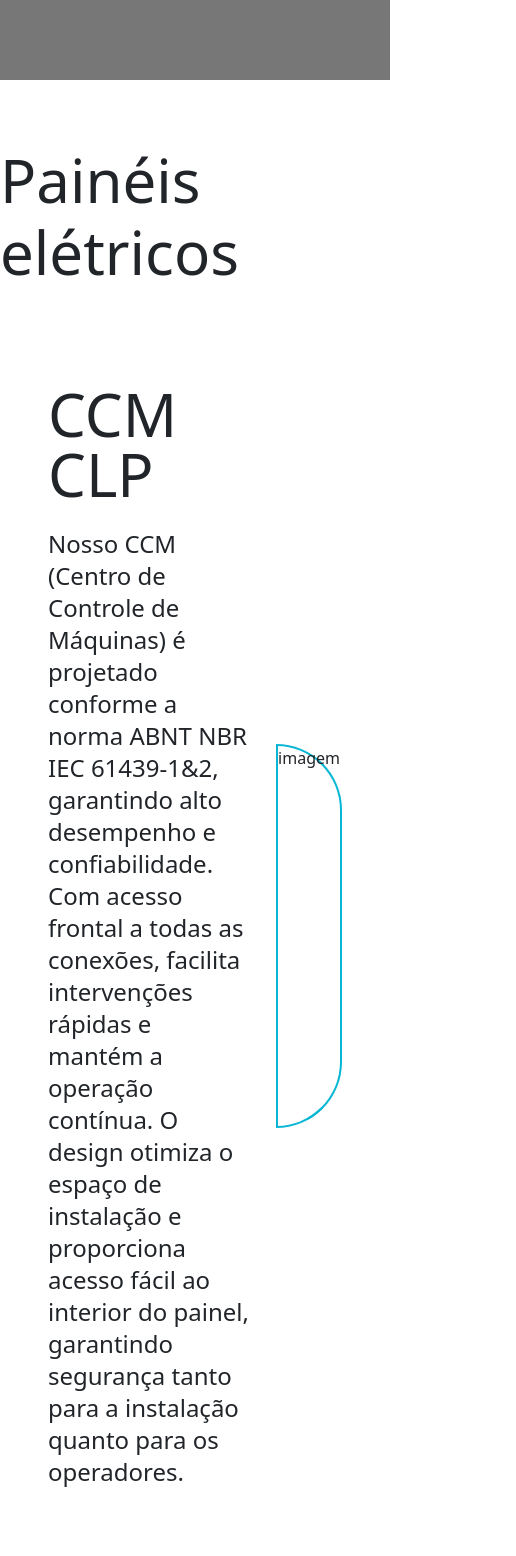
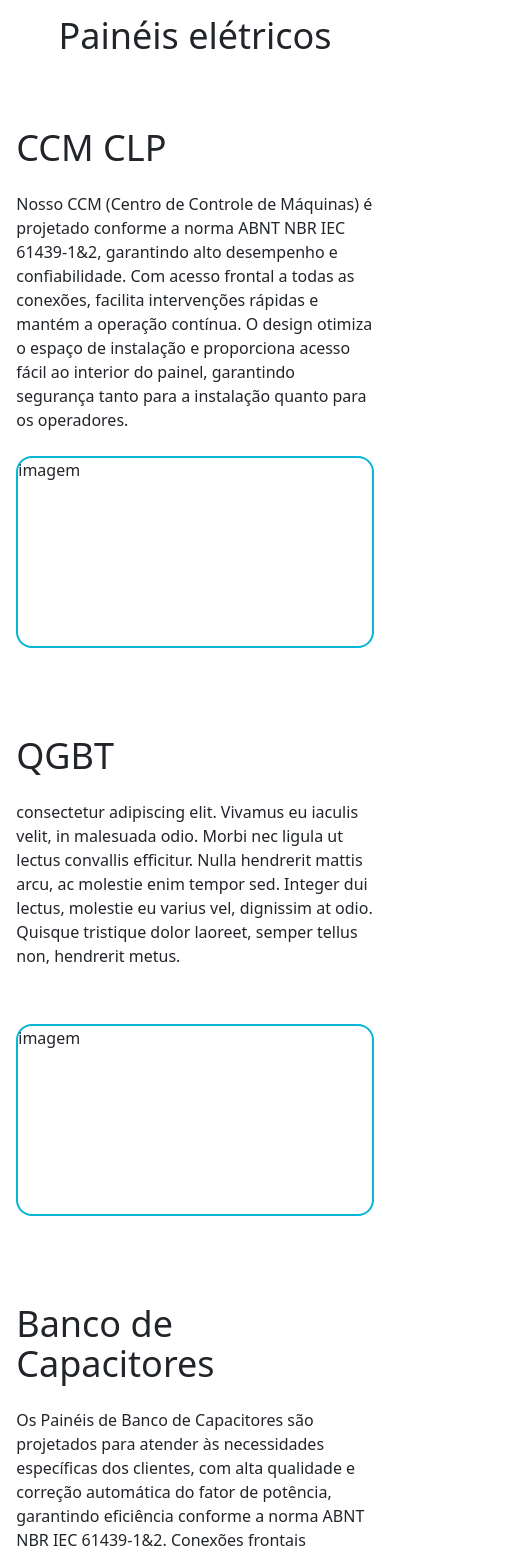
Before and after one commit to PedroOliveira012/zetta-spa, a Vue app: page /panels in a window 390 px wide. Shown: the part 420-1976 px from the top of the page, 516 px wide, since content can reach past the window. Built offline with nearby package versions, Linux system fonts and the light colour scheme.

Commit message:
Melhoria página de Painéis
- Adaptação da responsividade da página de Painéis para o breakpoint xs
- Indentação do svg

```diff
--- a/src/components/panels/panels.vue
+++ b/src/components/panels/panels.vue
@@ -1,109 +1,115 @@
 <template>
     <div class="bg-[#777777] h-96 mb-16
         lg:max-xl:h-80
-        sm:max-lg:h-64">banner</div>
+        xs:max-lg:h-64">banner</div>
     <div class="text-6xl flex justify-center mb-12">
-        <h2>Painéis elétricos</h2>
+        <h2 class="text-6xl xs:max-md:text-4xl text-center mb-6">Painéis elétricos</h2>
     </div>
     <div class="grid gap-4 grid-cols-1 mt-24
-    sm:max-md:gap-1 sm:max-md:mt-0">
+    xs:max-md:gap-1 xs:max-md:mt-0">
         <section class="flex items-center gap-4 m-auto px-12 pb-32 h-full w-full
-        sm:max-lg:flex-col sm:max-lg:pb-24
+        xs:max-lg:flex-col xs:max-lg:pb-8 xs:max-sm:px-0
         ">
-            <div v-motion-slide-visible-once-left :duration="1000" class="lg:w-6/12 relative">
-                <h3 class="text-6xl mb-6">
+            <div v-motion-slide-visible-once-left :duration="1000" class="lg:w-6/12 relative xs:max-sm:w-11/12">
+                <h3 class="text-6xl mb-6 xs:max-sm:text-4xl">
                     CCM CLP
                 </h3>
-                <p class="text-2xl">
+                <p class="text-2xl xs:max-sm:text-base">
                     Nosso CCM (Centro de Controle de Máquinas) é projetado conforme a norma ABNT NBR IEC 61439-1&2, garantindo alto desempenho e confiabilidade. Com acesso frontal a todas as conexões, facilita intervenções rápidas e mantém a operação contínua. O design otimiza o espaço de instalação e proporciona acesso fácil ao interior do painel, garantindo segurança tanto para a instalação quanto para os operadores.
                 </p>
             </div>
             <div v-motion-slide-visible-once-right :duration="1000" class=" border-2 border-cyan-500 rounded-r-full h-96 lg:w-6/12
-            sm:max-lg:h-80 sm:max-lg:rounded-2xl sm:max-lg:w-8/12 sm:max-lg:mx-autosm:max-lg:w-8/12 sm:max-lg:mx-auto">
+            sm:max-lg:h-80 xs:max-lg:rounded-2xl sm:max-lg:w-8/12 sm:max-lg:mx-auto
+            xs:max-sm:h-48 xs:max-sm:w-11/12">
                 <p>imagem</p>
             </div>
         </section>
         <section class="flex items-center gap-4 m-auto px-12 pb-24
-        sm:max-lg:flex-col-reverse sm:max-lg:mt-12 sm:max-lg:pb-24">
+        xs:max-lg:flex-col-reverse xs:max-lg:mt-12 xs:max-lg:pb-8 xs:max-sm:px-0">
             <div v-motion-slide-visible-once-left :duration="1000" class="border-2 border-cyan-500 rounded-l-full h-96 lg:w-6/12
-            sm:max-lg:h-80 sm:max-lg:rounded-2xl sm:max-lg:w-8/12 sm:max-lg:mx-autosm:max-lg:w-8/12 sm:max-lg:mx-auto">
+            sm:max-lg:h-80 xs:max-lg:rounded-2xl sm:max-lg:w-8/12 sm:max-lg:mx-auto
+            xs:max-sm:h-48 xs:max-sm:w-11/12">
                 <p>imagem</p>
             </div>
-            <div v-motion-slide-visible-once-right :duration="1000" class="lg:w-6/12 relative py-8">
-                <h3 class="text-6xl mb-6">
+            <div v-motion-slide-visible-once-right :duration="1000" class="lg:w-6/12 relative py-8 xs:max-sm:w-11/12">
+                <h3 class="text-6xl mb-6 xs:max-sm:text-4xl">
                     QGBT
                 </h3>
-                <p class="text-2xl">
+                <p class="text-2xl xs:max-sm:text-base">
                     consectetur adipiscing elit. Vivamus eu iaculis velit, in malesuada odio. Morbi nec ligula ut lectus convallis efficitur. Nulla hendrerit mattis arcu, ac molestie enim tempor sed. Integer dui lectus, molestie eu varius vel, dignissim at odio. Quisque tristique dolor laoreet, semper tellus non, hendrerit metus.
                 </p>
             </div>
 
         </section>
         <section class="flex items-center gap-4 m-auto px-12 pb-24
-        sm:max-lg:flex-col sm:max-lg:pb-24">
-            <div v-motion-slide-visible-once-left :duration="1000" class="lg:w-6/12 relative py-8">
-                <h3 class="text-6xl mb-6">
+        xs:max-lg:flex-col xs:max-lg:pb-8 xs:max-sm:px-0">
+            <div v-motion-slide-visible-once-left :duration="1000" class="lg:w-6/12 relative py-8 xs:max-sm:w-11/12">
+                <h3 class="text-6xl mb-6 xs:max-sm:text-4xl">
                     Banco de Capacitores
                 </h3>
-                <p class="text-2xl">
+                <p class="text-2xl xs:max-sm:text-base">
                     Os Painéis de Banco de Capacitores são projetados para atender às necessidades específicas dos clientes, com alta qualidade e correção automática do fator de potência, garantindo eficiência conforme a norma ABNT NBR IEC 61439-1&2. Conexões frontais reduzem o tempo de intervenção, e o design otimiza o espaço e facilita o acesso, assegurando confiabilidade e segurança para instalações e operadores.
                 </p>
             </div>
             <div v-motion-slide-visible-once-right :duration="1000" class="border-2 border-cyan-500 rounded-r-full h-96 lg:w-6/12
-            sm:max-lg:h-80 sm:max-lg:rounded-2xl sm:max-lg:w-8/12 sm:max-lg:mx-auto">
+           sm:max-lg:h-80 xs:max-lg:rounded-2xl sm:max-lg:w-8/12 sm:max-lg:mx-auto
+            xs:max-sm:h-48 xs:max-sm:w-11/12">
                 <p>imagem</p>
             </div>
         </section>
         <section class="flex items-center gap-4 m-auto px-12 pb-24
-        sm:max-lg:flex-col-reverse sm:max-lg:mt-12 sm:max-lg:pb-24">
+        xs:max-lg:flex-col-reverse xs:max-lg:mt-12 xs:max-lg:pb-8 xs:max-sm:px-0">
             <div v-motion-slide-visible-once-left :duration="1000" class="border-2 border-cyan-500 rounded-l-full h-96 lg:w-6/12
-            sm:max-lg:h-80 sm:max-lg:rounded-2xl sm:max-lg:w-8/12 sm:max-lg:mx-auto">
+           sm:max-lg:h-80 xs:max-lg:rounded-2xl sm:max-lg:w-8/12 sm:max-lg:mx-auto
+            xs:max-sm:h-48 xs:max-sm:w-11/12">
                 <p>imagem</p>
             </div>
-            <div v-motion-slide-visible-once-right :duration="1000" class="lg:w-6/12 relative py-8">
-                <h3 class="text-6xl mb-6">
+            <div v-motion-slide-visible-once-right :duration="1000" class="lg:w-6/12 relative py-8 xs:max-sm:w-11/12">
+                <h3 class="text-6xl mb-6 xs:max-sm:text-4xl">
                     Remotas
                 </h3>
-                <p class="text-2xl">
+                <p class="text-2xl xs:max-sm:text-base">
                     consectetur adipiscing elit. Vivamus eu iaculis velit, in malesuada odio. Morbi nec ligula ut lectus convallis efficitur. Nulla hendrerit mattis arcu, ac molestie enim tempor sed. Integer dui lectus, molestie eu varius vel, dignissim at odio. Quisque tristique dolor laoreet, semper tellus non, hendrerit metus.
                 </p>
             </div>
 
         </section>
         <section class="flex items-center gap-4 m-auto px-12 pb-24
-        sm:max-lg:flex-col sm:max-lg:pb-24">
-            <div v-motion-slide-visible-once-left :duration="1000" class="lg:w-6/12 relative py-4">
-                <h3 class="text-6xl mb-6 sm:max-xl:text-4xl">
+        xs:max-lg:flex-col xs:max-lg:pb-8 xs:max-sm:px-0">
+            <div v-motion-slide-visible-once-left :duration="1000" class="lg:w-6/12 relative py-4 xs:max-sm:w-11/12">
+                <h3 class="text-6xl mb-6 xs:max-xl:text-4xl">
                     Quadros de iluminação e tomadas
                 </h3>
-                <p class="text-2xl">
+                <p class="text-2xl xs:max-sm:text-base">
                     O Quadro de Iluminação e Tomadas atende aos rigorosos requisitos da norma ABNT NBR IEC 61439-1&2, garantindo desempenho certificado em projeto, construção e operação. Com acesso frontal para todas as conexões, proporciona rápida intervenção e mantém a continuidade do serviço. O design é otimizado para economizar espaço na instalação e oferecer fácil acessibilidade ao interior do painel, priorizando a confiabilidade e a segurança tanto da instalação quanto das pessoas envolvidas.
                 </p>
             </div>
             <div v-motion-slide-visible-once-right :duration="1000" class="border-2 border-cyan-500 rounded-r-full h-96 lg:w-6/12
-            sm:max-lg:h-80 sm:max-lg:rounded-2xl sm:max-lg:w-8/12 sm:max-lg:mx-auto">
+           sm:max-lg:h-80 xs:max-lg:rounded-2xl sm:max-lg:w-8/12 sm:max-lg:mx-auto
+            xs:max-sm:h-48 xs:max-sm:w-11/12">
                 <p>imagem</p>
             </div>
         </section>
         <section class="flex items-center gap-4 m-auto px-12 pb-24
-        sm:max-lg:flex-col-reverse sm:max-lg:mt-12 sm:max-lg:pb-24">
+        xs:max-lg:flex-col-reverse xs:max-lg:mt-12 xs:max-lg:pb-8 xs:max-sm:px-0">
             <div v-motion-slide-visible-once-left :duration="1000" class="border-2 border-cyan-500 rounded-l-full h-96 lg:w-6/12
-            sm:max-lg:h-80 sm:max-lg:rounded-2xl sm:max-lg:w-8/12 sm:max-lg:mx-auto">
+           sm:max-lg:h-80 xs:max-lg:rounded-2xl sm:max-lg:w-8/12 sm:max-lg:mx-auto
+            xs:max-sm:h-48 xs:max-sm:w-11/12">
                 <p>imagem</p>
             </div>
-            <div v-motion-slide-visible-once-right :duration="1000" class="lg:w-6/12 relative py-8">
-                <h3 class="text-6xl mb-6 sm:max-xl:text-5xl">
+            <div v-motion-slide-visible-once-right :duration="1000" class="lg:w-6/12 relative py-8 xs:max-sm:w-11/12">
+                <h3 class="text-6xl mb-6 xs:max-xl:text-4xl">
                     Média tensão SIMOSEC SIEMENS
                 </h3>
-                <p class="text-2xl">
+                <p class="text-2xl xs:max-sm:text-base">
                     consectetur adipiscing elit. Vivamus eu iaculis velit, in malesuada odio. Morbi nec ligula ut lectus convallis efficitur. Nulla hendrerit mattis arcu, ac molestie enim tempor sed. Integer dui lectus, molestie eu varius vel, dignissim at odio. Quisque tristique dolor laoreet, semper tellus non, hendrerit metus.
                 </p>
             </div>
 
         </section>
     </div>
-    <div>
-        <h3 class="text-5xl ml-24 mb-6">Conheça alguns dos nossos cases mais recentes: </h3>
+    <div class="xs:max-sm:mx-auto xs:max-sm:w-11/12">
+        <h3 class="text-5xl ml-24 mb-6 xs:text-3xl xs:ml-0 xs:text-center xs:mx-auto">Conheça alguns dos nossos cases mais recentes: </h3>
         <section class="mx-auto">
             <div id="carouselCaptions" class="carousel slide">
             <div class="carousel-indicators">
```
Also changed, not shown: src/assets/topography.svg.
